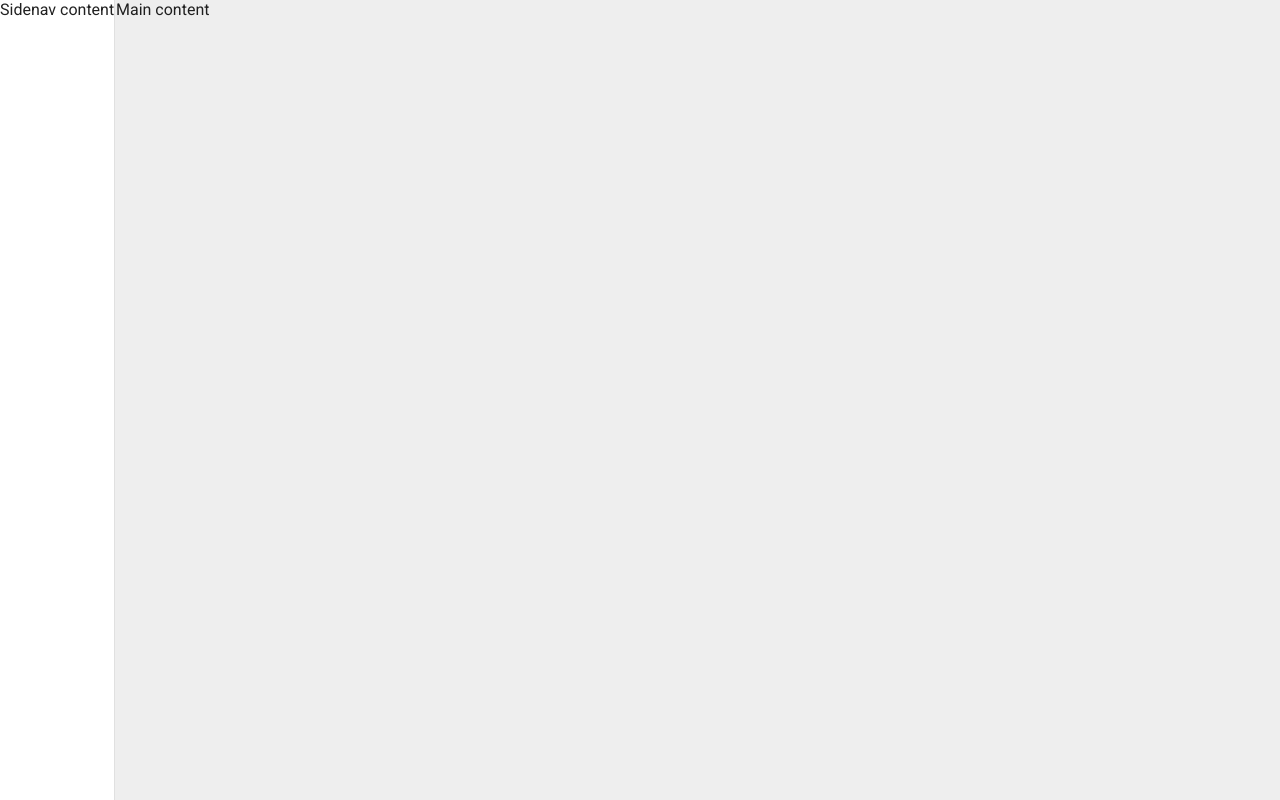
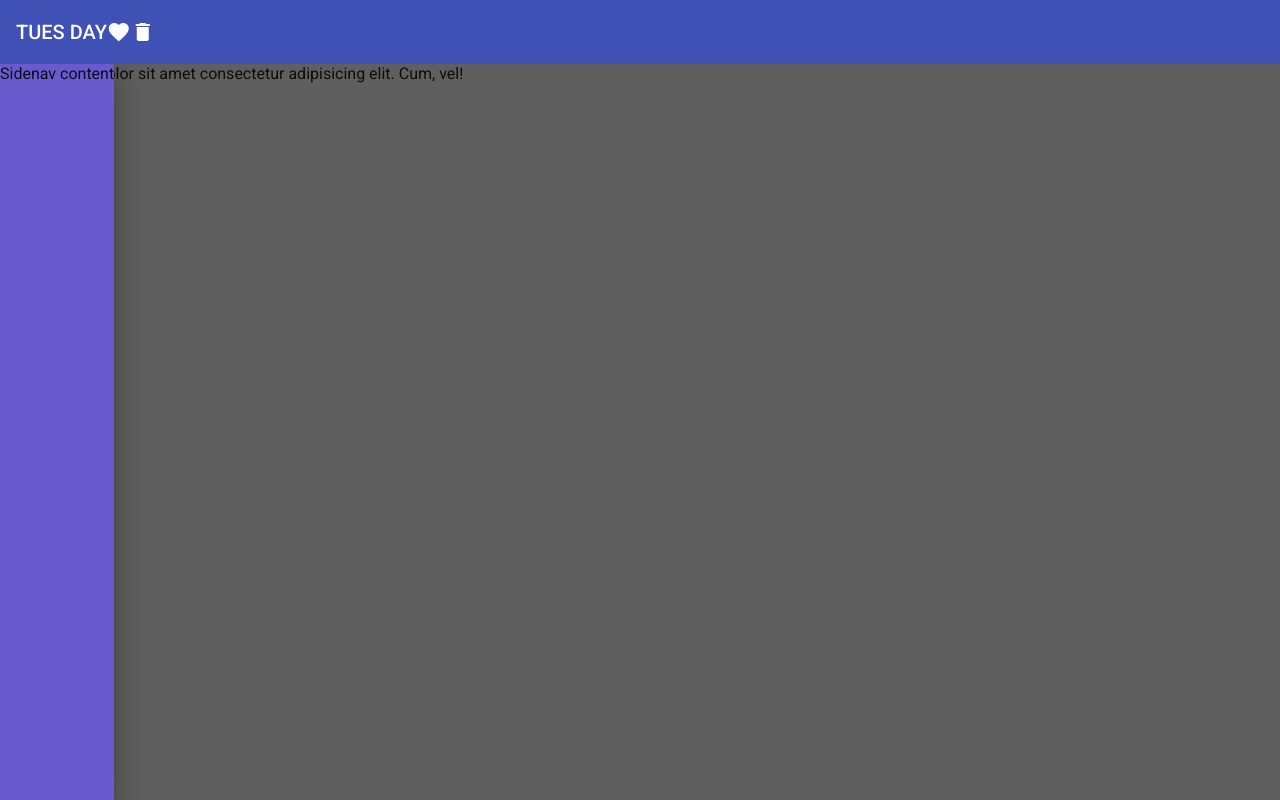
Before and after one commit to junkbin/junk4, an Angular app: page /comp10 in a window 1280 px wide. Built offline with nearby package versions, Linux system fonts and the light colour scheme.

Commit message:
comp 10.

```diff
--- a/src/app/comp10/comp10.component.css
+++ b/src/app/comp10/comp10.component.css
@@ -1,6 +1,6 @@
 .example-container {
     position: absolute;
-    top: 0;
+    top: 64px;
     bottom: 0;
     left: 0;
     right: 0;
--- a/src/app/comp10/comp10.component.html
+++ b/src/app/comp10/comp10.component.html
@@ -1,5 +1,18 @@
+<mat-toolbar color="primary" style="position:sticky; top:0; z-index:999;">
+    <mat-toolbar-row>
+      <span>TUES DAY</span>
+      <span class="example-spacer"></span>
+      <mat-icon class="example-icon">favorite</mat-icon>
+      <mat-icon class="example-icon">delete</mat-icon>
+    </mat-toolbar-row>
+</mat-toolbar>
 
-<mat-sidenav-container class="example-container" >
-    <mat-sidenav mode="side" opened>Sidenav content</mat-sidenav>
-    <mat-sidenav-content>Main content</mat-sidenav-content>
+
+<mat-sidenav-container class="example-container">
+    <mat-sidenav position="start" mode="over" opened style="background:slateblue">
+      Sidenav content
+    </mat-sidenav>
+    <mat-sidenav-content>
+      Lorem ipsum dolor sit amet consectetur adipisicing elit. Cum, vel!
+    </mat-sidenav-content>
 </mat-sidenav-container>
```
